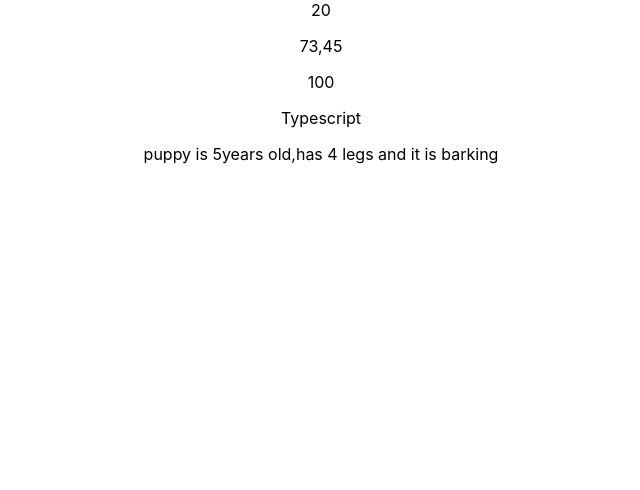
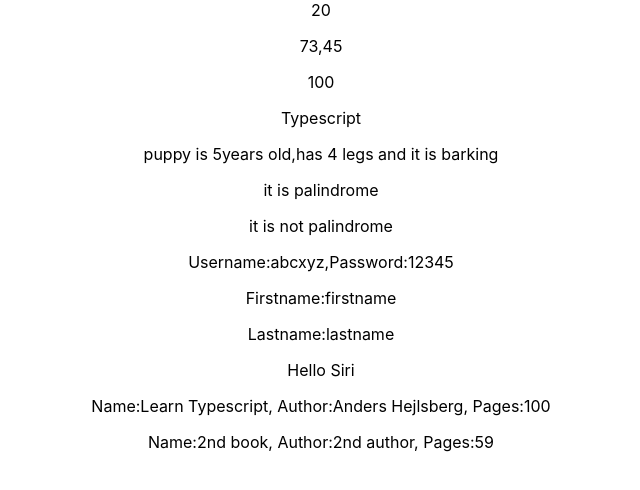
Before and after one commit to nagajayasree/2021, a React (Create React App) app: page / in a window 1280 px wide. Shown: the top 490 px of the page, without its empty margins (319-959 px from the left). Built offline with nearby package versions, Linux system fonts and the light colour scheme.

Commit message:
new added

```diff
--- a/src/App.tsx
+++ b/src/App.tsx
@@ -12,6 +12,9 @@
 import { GetMaxNum } from "./exercises/getMaxNum";
 import { Capitalize } from "./exercises/capitialize";
 import { Animal } from "./exercises/animal";
+import { CheckPalindrome } from "./exercises/palindrome";
+import { GetUserName, User } from "./topics/context";
+import { Student, Book, Book2 } from "./topics/context2";
 
 function App() {
   return (
@@ -44,6 +47,13 @@
       <GetMaxNum inputArr={[32, 45, 61, 100, 10, 89]} />
       <Capitalize inputStr={"typescript"} />
       <Animal name={"puppy"} age={5} legs={4} status={"barking"} />
+      <CheckPalindrome inputStr={"madam"} />
+      <CheckPalindrome inputStr={"window"} />
+      <User />
+      <GetUserName />
+      <Student />
+      <Book />
+      <Book2 />
     </div>
   );
 }
--- /dev/null
+++ b/src/exercises/palindrome.tsx
@@ -0,0 +1,9 @@
+import { InputStr } from "./capitialize";
+export const CheckPalindrome = ({ inputStr }: InputStr): any => {
+  let result = inputStr.split("").reverse().join('');
+  if (result == inputStr) {
+    return <p>{"it is palindrome"}</p>;
+  } else {
+    return <p>{"it is not palindrome"}</p>;
+  }
+};
--- /dev/null
+++ b/src/topics/context.tsx
@@ -0,0 +1,51 @@
+import * as React from "react";
+
+export interface ContextInterface {
+  username?: string;
+  password?: string | number;
+  firstName?: string;
+  lastName?: string;
+}
+
+const UserCtxt = React.createContext<ContextInterface | null>(null);
+
+const sampleUserInfo: ContextInterface = {
+  username: "abcxyz",
+  password: 12345,
+};
+
+const sampleUserNames: ContextInterface = {
+  firstName: "firstname",
+  lastName: "lastname",
+};
+
+export const UserInfo = () => {
+  const userContext = React.useContext(UserCtxt);
+  return (
+    <div>
+      Username:{userContext?.username},Password:{userContext?.password}
+    </div>
+  );
+};
+
+export const UserName = () => {
+  const userContext = React.useContext(UserCtxt);
+  return (
+    <div>
+      <p>Firstname:{userContext?.firstName}</p>
+      <p>Lastname:{userContext?.lastName}</p>
+    </div>
+  );
+};
+
+export const User = () => (
+  <UserCtxt.Provider value={sampleUserInfo}>
+    <UserInfo />
+  </UserCtxt.Provider>
+);
+
+export const GetUserName = () => (
+  <UserCtxt.Provider value={sampleUserNames}>
+    <UserName />
+  </UserCtxt.Provider>
+);
--- /dev/null
+++ b/src/topics/context2.tsx
@@ -0,0 +1,58 @@
+import * as React from "react";
+const AppContext = React.createContext({
+  stdName: "",
+  rollNo: 0,
+});
+const S1 = () => {
+  const stdContext = React.useContext(AppContext);
+  return <p>Hello {stdContext.stdName}</p>;
+};
+export const Student = () => {
+  return (
+    <AppContext.Provider value={{ stdName: "Siri", rollNo: 23 }}>
+      <S1 />
+    </AppContext.Provider>
+  );
+};
+
+interface IBook {
+  name: string;
+  author: string;
+  pages: number;
+}
+const BookContext = React.createContext<IBook | null>(null);
+
+const Book1 = () => {
+  const bookCxt = React.useContext(BookContext);
+  return (
+    <p>
+      Name:{bookCxt?.name}, Author:{bookCxt?.author}, Pages:{bookCxt?.pages}
+    </p>
+  );
+};
+export const Book = () => {
+  return (
+    <BookContext.Provider
+      value={{
+        name: "Learn Typescript",
+        author: "Anders Hejlsberg",
+        pages: 100,
+      }}
+    >
+      <Book1 />
+    </BookContext.Provider>
+  );
+};
+
+const book2: IBook = {
+  name: "2nd book",
+  author: "2nd author",
+  pages: 59,
+};
+export const Book2 = () => {
+  return (
+    <BookContext.Provider value={book2}>
+      <Book1 />
+    </BookContext.Provider>
+  );
+};
```
Also changed, not shown: 1 other file (tests, documents, lock files or other folders).
